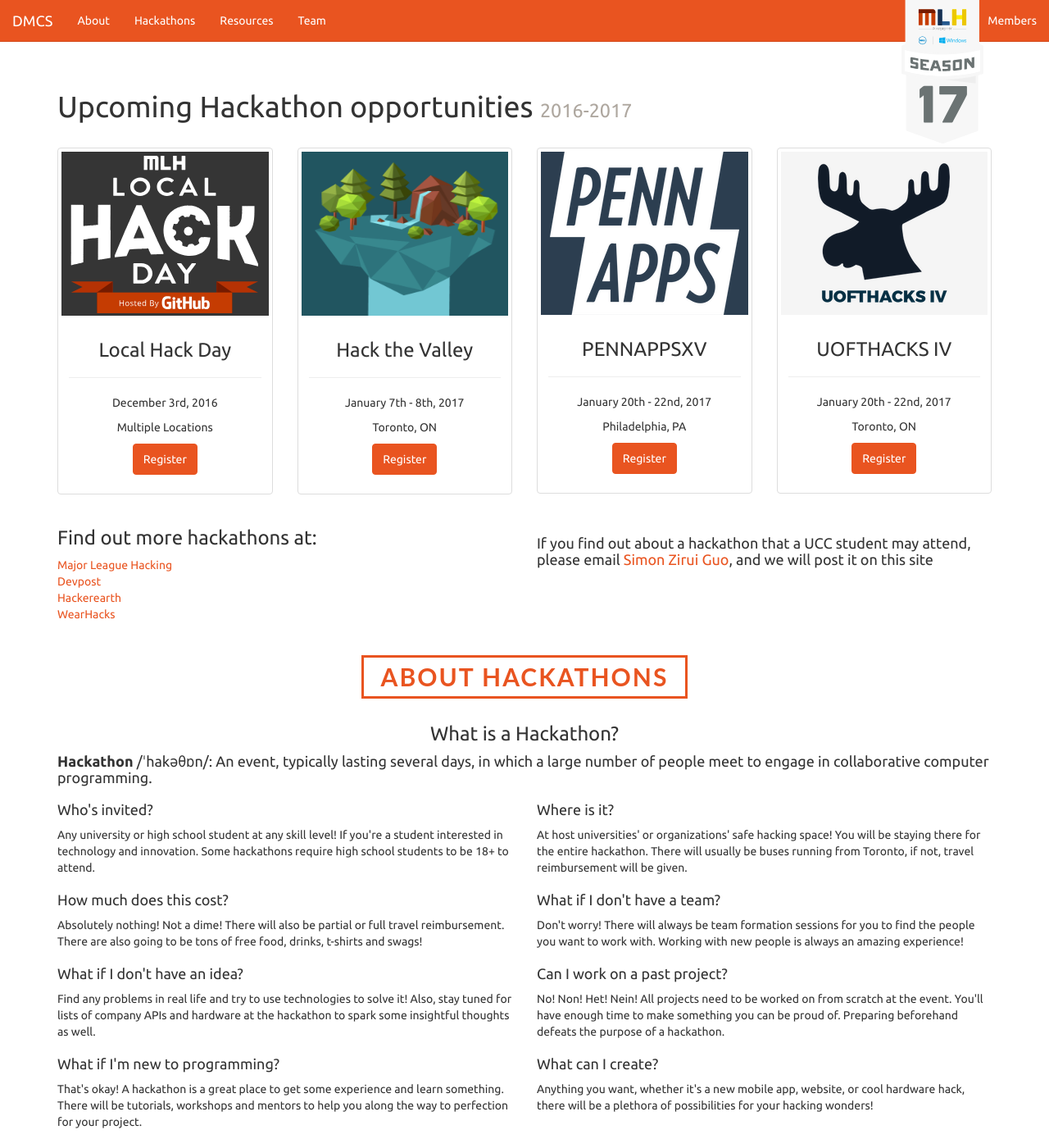
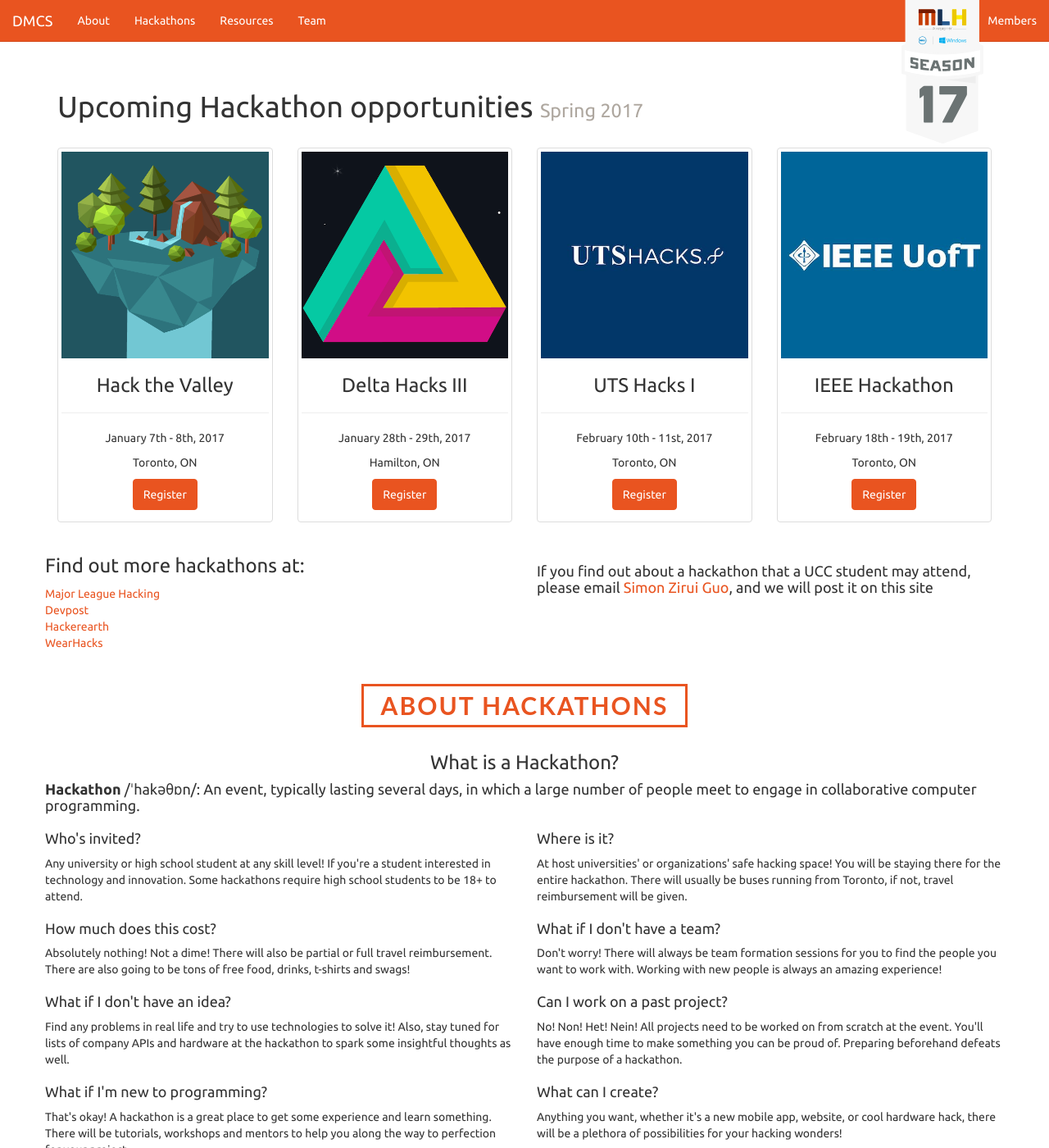
Before and after one commit to mattxwang/dmcs.tech, a Jekyll site: the page built from hackathons.html, in a window 1280 px wide and 1400 px high. Shown: the whole window at 82% size. Built offline with Jekyll 4.4.1, drawn with Linux system fonts in a browser that asks for light colours; some of the changed text lies outside the part shown.

Commit message:
update hackathon informations and add some backend
update new hackathon informations, use .yml data file, better backend,
consistent css, change the footer

```diff
--- /dev/null
+++ b/_data/hackathons.yml
@@ -0,0 +1,27 @@
+hackthevalley:
+  name: Hack the Valley
+  image: hackthevalley.png
+  date: January 7th - 8th, 2017
+  location: Toronto, ON
+  link: https://www.hackvalley.com/
+
+deltahacks:
+  name: Delta Hacks III
+  image: deltahacks.png
+  date: January 28th - 29th, 2017
+  location: Hamilton, ON
+  link: http://deltahacks.com/
+
+utshacks:
+  name: UTS Hacks I
+  image: utshacks.jpg
+  date: February 10th - 11st, 2017
+  location: Toronto, ON
+  link: https://www.facebook.com/events/230248960740753/
+
+ieee:
+  name: IEEE Hackathon
+  image: ieee.jpg
+  date: February 18th - 19th, 2017
+  location: Toronto, ON
+  link: http://ieeehardwarehackathon.org/
--- a/_includes/footer.html
+++ b/_includes/footer.html
@@ -1,6 +1,6 @@
 <hr />
 <div class="text-center">
-  Made by <a href="https://matthewwang.me/">Matthew Wang</a>, on <a href="https://github.com/uccdmcs/dmcs.tech" style="color:black;"><span class="fa fa-github"></span></a> with <span class="fa fa-code"></span> and <span class="fa fa-heart" style="color:red;"></span>
+  Made by <a href="{{site.baseurl}}/team/">the DMCS Team</a>, on <a href="https://github.com/uccdmcs/dmcs.tech" style="color:black;"><span class="fa fa-github"></span></a> with <span class="fa fa-code"></span> and <span class="fa fa-heart" style="color:red;"></span>
 </div>
 
 
--- a/css/style.css
+++ b/css/style.css
@@ -32,15 +32,8 @@
   z-index:10000
 }
 
-.localhackday {
-  background: #353535;
+.thumbnail_img{
+  text-align: center;
+  max-height: 100%;
+  max-width: 100%;
 }
-.hackthevalley{
-  background: #215560;
-}
-.pennapps{
-  background: #2C3E50;
-}
-.uofthacks{
-  background: #F5F5F5;
-}
--- a/hackathons.html
+++ b/hackathons.html
@@ -10,66 +10,32 @@ permalink: /hackathons/
   </a>
 </div>
 <br>
-<h1>Upcoming Hackathon opportunities <small>2016-2017</small></h1>
+<h1>Upcoming Hackathon opportunities <small>Spring 2017</small></h1>
 <br>
+
 <div class="row">
+  {% for item in site.data.hackathons %}
   <div class="col-sm-6 col-md-3">
     <div class="thumbnail">
-      <div class="text-center localhackday">
-        <img src="/img/hackathons/localhackday.svg" text-align: center height="200" width="242">
-      </div>
-      <div class="caption text-center">
-        <h3>Local Hack Day</h3>
-        <hr>
-        <p>December 3rd, 2016 </p>
-        <p>Multiple Locations</p>
-        <p><a href="https://localhackday.mlh.io/" target="_blank" class="btn btn-primary" role="button">Register</a></p>
+      <div>
+        <img class="thumbnail_img" style="background: #215560" src="{{site.baseurl}}/img/hackathons/{{item[1].image}}"/>
+          {% cycle 'group1': '', '', '', '','
       </div>
     </div>
-  </div>
-  <div class="col-sm-6 col-md-3">
-    <div class="thumbnail">
-      <div class="text-center hackthevalley">
-        <img src="/img/hackathons/hackthevalley.png" text-align: center height="200" width="242">
-      </div>
-      <div class="caption text-center">
-        <h3>Hack the Valley</h3>
+    <div class="caption text-center">' %}
+      <div class="text-center">
+        <h3>{{ item[1].name }}</h3>
         <hr>
-        <p>January 7th - 8th, 2017 </p>
-        <p>Toronto, ON</p>
-        <p><a href="https://www.hackvalley.com/" target="_blank" class="btn btn-primary" role="button">Register</a></p>
-      </div>
-    </div>
-  </div>
-  <div class="col-sm-6 col-md-3">
-    <div class="thumbnail">
-      <div class="text-center pennapps">
-        <img src="/img/hackathons/pennapps.png">
-      </div>
-      <div class="caption text-center">
-        <h3>PENNAPPSXV</h3>
-        <hr>
-        <p>January 20th - 22nd, 2017 </p>
-        <p>Philadelphia, PA</p>
-        <p><a href="http://2017w.pennapps.com/" target="_blank" class="btn btn-primary" role="button">Register</a></p>
-      </div>
-    </div>
-  </div>
-  <div class="col-sm-6 col-md-3">
-    <div class="thumbnail">
-      <div class="text-center uofthacks">
-        <img src="/img/hackathons/uofthacks.png">
-      </div>
-      <div class="caption text-center">
-        <h3>UOFTHACKS IV</h3>
-        <hr>
-        <p>January 20th - 22nd, 2017 </p>
-        <p>Toronto, ON</p>
-        <p><a href="https://uofthacks.com/" target="_blank" class="btn btn-primary" role="button">Register</a></p>
+        <p>{{ item[1].date }}</p>
+        <p>{{ item[1].location }}</p>
+        <p><a href="{{ item[1].link }}" target="_blank" class="btn btn-primary" role="button">Register</a></p>
       </div>
     </div>
   </div>
 </div>
+{% endfor %}
+
+
 <div class="row">
     <div class="col-md-6">
       <h3>  Find out more hackathons at: </h3>
```
Also changed, not shown: img/hackathons/deltahacks.png (added), img/hackathons/ieee.jpg (added), img/hackathons/localhackday.svg (deleted), img/hackathons/pennapps.png (deleted), img/hackathons/uofthacks.png (deleted), img/hackathons/utshacks.jpg (added).
